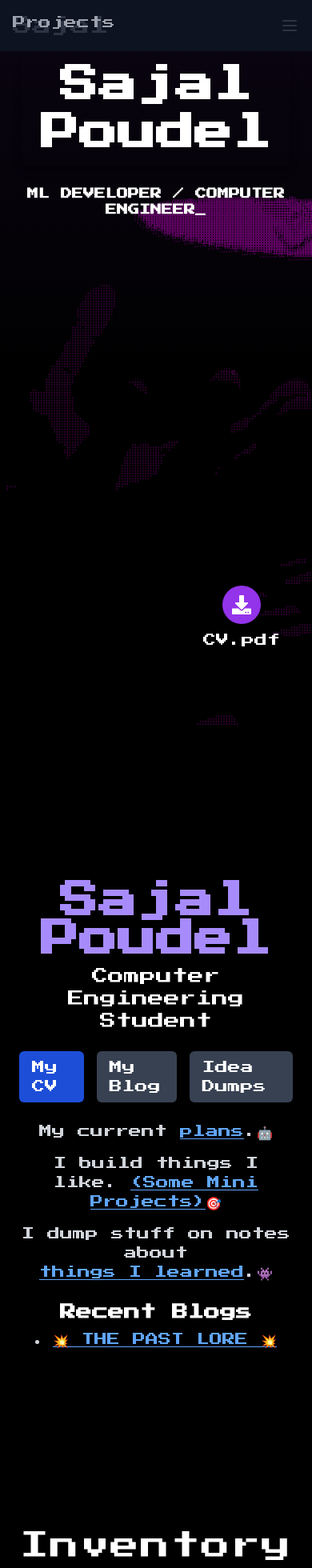
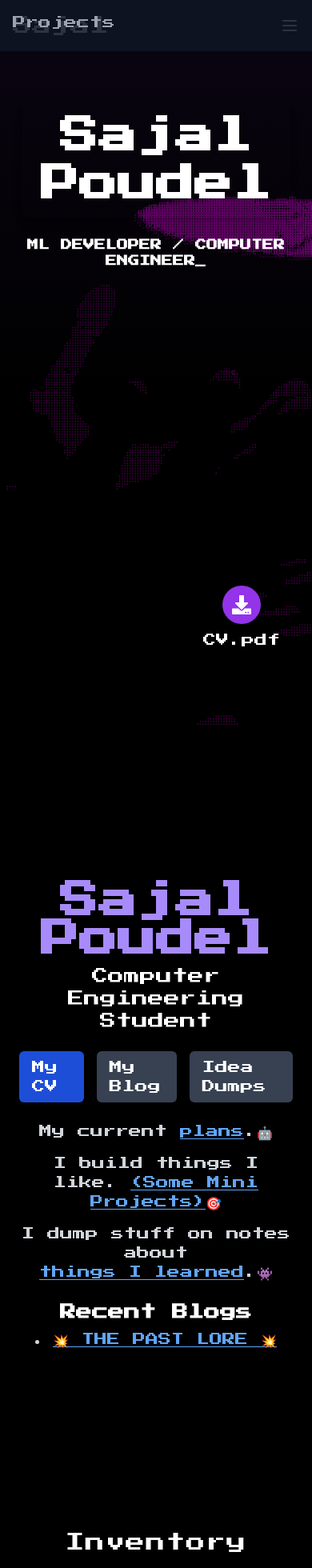
Before and after one commit to mousekeys/portfolio, a React (Vite) app in the folder sajal_portfolio/: page / in a window 390 px wide. Shown: the top 1960 px of the page at 80% size. Built offline with nearby package versions, Linux system fonts and the light colour scheme.

Commit message:
Fixed fonts

```diff
--- a/sajal_portfolio/src/components/Hero.jsx
+++ b/sajal_portfolio/src/components/Hero.jsx
@@ -34,12 +34,12 @@ const HeroSection = () => {
 
   return (
     <section id="hero"
-      className="relative w-100% bg-[#150A25] bg-fixed bg-center bg-cover text-white py-16 overflow-hidden"
+      className="relative w-full bg-[#150A25] bg-fixed bg-center bg-cover text-white py-16 overflow-hidden"
       style={{
         backgroundImage: `url(${backgroundImage})`, // Background image for parallax
       }}
     >
-      <div className="w-[60%] h-screen container mx-auto flex flex-col lg:flex-row items-center relative z-10">
+      <div className="w-[80%] lg:w-[60%] h-screen container mx-auto flex flex-col lg:flex-row items-center relative z-10 pt-16 lg:pt-0">
         {/* Text Content */}
         <div className="flex-1 text-center lg:text-center">
           <h1 className="mx-auto font-press text-5xl font-bold mb-6 leading-tight px-6 py-3 rounded-lg shadow-lg hover:text-white hover:shadow-purple-900 transition">
@@ -49,7 +49,6 @@ const HeroSection = () => {
             {text}
             <span className="animate-text-blink">_</span>
           </h2>
-
         </div>
       </div>
 
@@ -64,7 +63,6 @@ const HeroSection = () => {
         <span className="text-white mt-2">CV.pdf</span> {/* Add margin-top for spacing */}
       </div>
 
-
       <div className="absolute inset-0 bg-gradient-to-b from-[#150A25] via-transparent to-bg-black opacity-50 z-0"></div>
     </section>
   );
--- a/sajal_portfolio/src/components/Skills.jsx
+++ b/sajal_portfolio/src/components/Skills.jsx
@@ -36,7 +36,7 @@ const TechnicalSkills = () => {
         {skillCategories.map((category, index) => (
           <div
             key={index}
-            className="p-6 rounded-lg border border-slate-200 hover:shadow-lg transition-all duration-300 hover:scale-105 bg-white"
+            className="p-6 rounded-lg border border-slate-200 hover:shadow-lg transition-all duration-300 hover:scale-105 bg-black"
           >
             <div className="flex items-center  gap-3 mb-4">
               <div className="text-blue-800">{category.icon}</div>
--- a/sajal_portfolio/src/components/WorkExperience.jsx
+++ b/sajal_portfolio/src/components/WorkExperience.jsx
@@ -2,7 +2,6 @@ import React from "react";
 import { ExperienceCard } from "./ExperienceCard";
 import { useEffect, useState } from 'react';
 import star from "../assets/star.png";
-
 
 const experienceData = [
   {
@@ -43,28 +42,25 @@ const experienceData = [
   },
 ];
 
+const WorkExperience = () => {
+  return (
+    <div id="projects" className="flex flex-col pt-28 pb-16 text-white bg-black rounded-none max-md:pt-24 relative">
+      <h1 className="self-start text-4xl tracking-wider mx-auto text-center text-white break-words max-md:text-2xl max-md:px-4">
+        Inventory
+      </h1>
 
-const WorkExperience = () => {
-
-  return (
-    <div id="projects"className="flex flex-col pt-28 pb-16 text-white bg-black rounded-none max-md:pt-24 relative">
-
-      <h1 className=" self-start text-4xl tracking-wider mx-auto text-center text-white">Inventory</h1>
-      <div className="  mt-11 mx-auto max-md:mt-10 max-md:mr-0.5 max-md:max-w-full hover:shadow-white">
-        <div className="w-[80%] mx-auto grid grid-cols-2 gap-5 max-md:grid-cols-1 ">
+      <div className="mt-11 mx-auto max-md:mt-10 max-md:mr-0.5 max-md:max-w-full">
+        <div className="w-[80%] mx-auto grid grid-cols-2 gap-5 max-md:grid-cols-1 max-md:px-4">
           {experienceData.map((experience, index) => (
-            <div key={index} className="flex flex-col">
+            <div key={index} className="flex flex-col mb-5">
               <ExperienceCard {...experience} />
             </div>
           ))}
         </div>
       </div>
-
-
-
-
     </div>
   );
 };
 
+
 export default WorkExperience;
```
Lines whose indentation alone changed are shown as unchanged.
